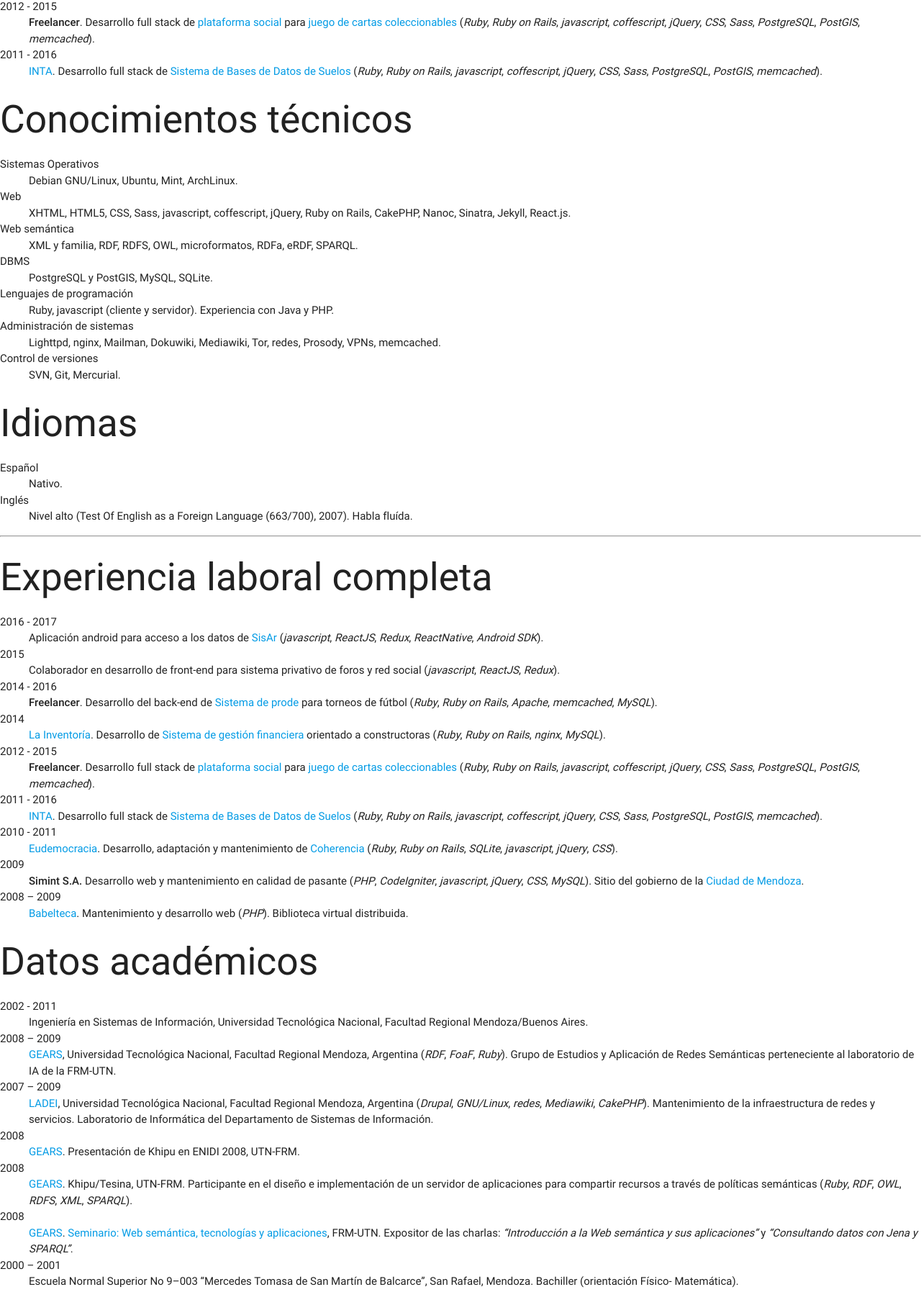
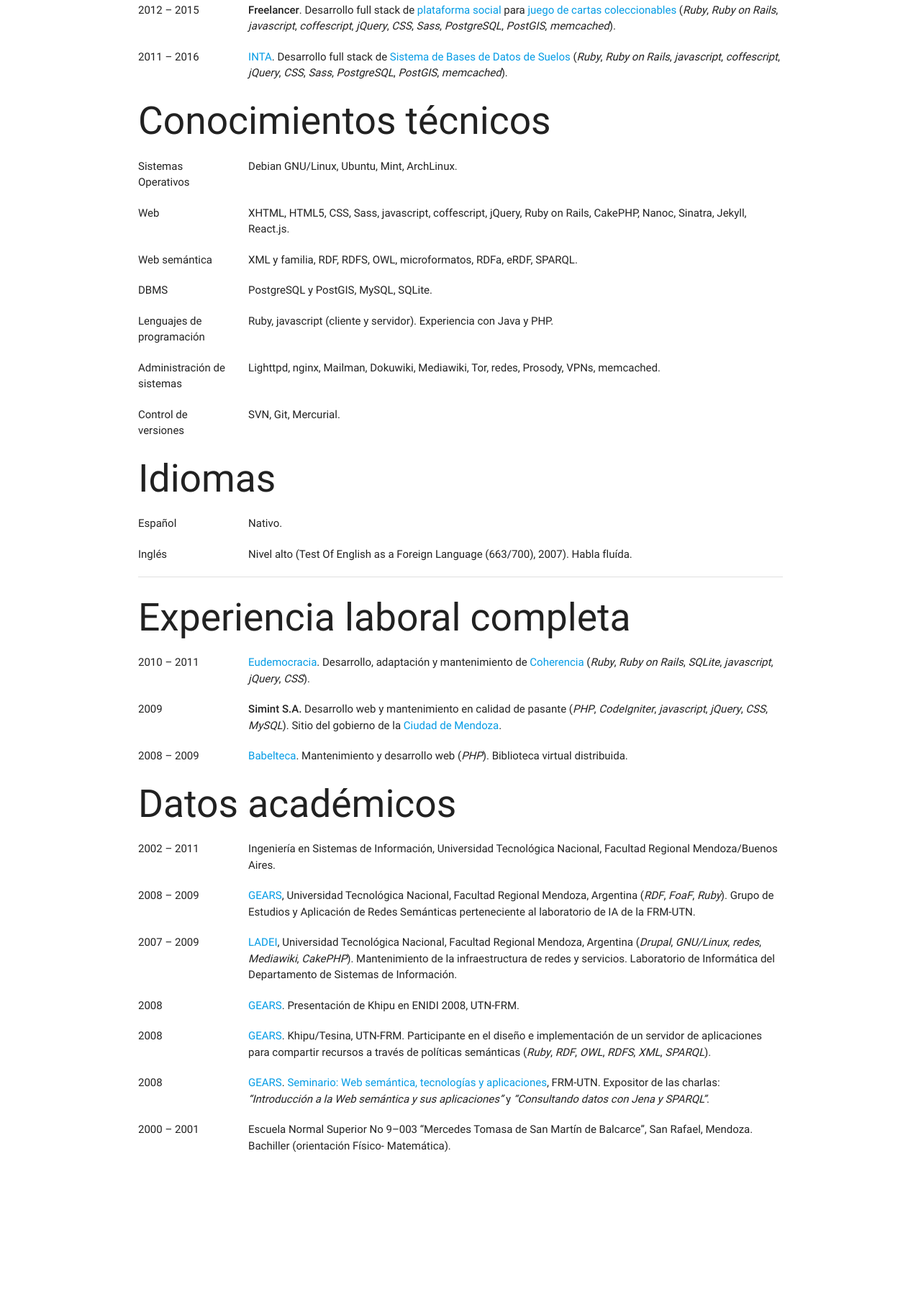
Before and after one commit to mauriciopasquier/mauriciopasquier.com.ar, a plain HTML site: page index.html in a window 1280 px wide. Shown: the part 595-2390 px from the top of the page at 72% size. After the commit the page ends 2218 px from the top, so only its background shows below. Drawn offline with Linux system fonts and the light colour scheme.

Commit message:
Grid básica

```diff
--- a/index.html
+++ b/index.html
@@ -1,9 +1,9 @@
 <!DOCTYPE html>
 <html>
   <head>
-    <title>Mauricio Pasquier Juan - CV</title>
+    <title>Mauricio Pasquier Juan – CV</title>
     <meta content='desarrollo, web, mauricio pasquier, mauricio pasquier juan' name='keywords' />
-    <meta content='Mauricio Pasquier Juan - CV' name='description' />
+    <meta content='Mauricio Pasquier Juan – CV' name='description' />
 
     <link rel="stylesheet" href="css/material-icons-font.css" />
     <link rel="stylesheet" href="css/materialize.min.css" media="screen,projection" />
@@ -17,212 +17,214 @@
   </head>
 
   <body>
+    <div class="container">
       <h1 id="mauriciopasquierjuan">Mauricio Pasquier Juan</h1>
 
-    <dl>
-      <dt>E-Mail</dt>
-      <dd>mauricio (arroba) pasquierjuan.com.ar.</dd>
+      <div class="row">
+        <div class="col s12 m2">Email</div>
+        <div class="col s12 m10">mauricio (arroba) pasquierjuan.com.ar</div>
+      </div>
 
-      <dt>Web</dt>
-      <dd><a href="http://mauriciopasquier.com.ar">mauriciopasquier.com.ar</a>.</dd>
+      <div class="row">
+        <div class="col s12 m2">Web</div>
+        <div class="col s12 m10"><a href="http://mauriciopasquier.com.ar">mauriciopasquier.com.ar</a></div>
+      </div>
 
-      <dt>Github</dt>
-      <dd><a href="http://github.com/mauriciopasquier">github/mauriciopasquier</a>.</dd>
+      <div class="row">
+        <div class="col s12 m2">Github</div>
+        <div class="col s12 m10"><a href="http://github.com/mauriciopasquier">github.com/mauriciopasquier</a></div>
+      </div>
 
-      <dt>AFIP</dt>
-      <dd><a href="http://qr.afip.gob.ar/?qr=w8-HnHY_Jamck804VuhdPQ,,">data fiscal</a></dd>
-    </dl>
+      <div class="row">
+        <div class="col s12 m2">AFIP</div>
+        <div class="col s12 m10"><a href="http://qr.afip.gob.ar/?qr=w8-HnHY_Jamck804VuhdPQ,,">data fiscal</a></div>
+      </div>
 
       <h2 id="experiencialaboralreciente">Experiencia laboral reciente</h2>
 
-    <dl>
-      <dt>2016 - 2017</dt>
-      <dd>
+      <div class="row">
+        <div class="col s12 m2">2016 – 2017</div>
+        <div class="col s12 m10">
           Aplicación android para acceso a los datos de <a href="http://inta.gob.ar/noticias/sisinta-la-base-tiene-que-estar/">SisAr</a>
           (<em>javascript</em>, <em>ReactJS</em>, <em>Redux</em>, <em>ReactNative</em>, <em>Android SDK</em>).
-      </dd>
+        </div>
+      </div>
 
-      <dt>2015</dt>
-      <dd>
+      <div class="row">
+        <div class="col s12 m10">
           Colaborador en desarrollo de front-end para sistema privativo de foros
           y red social (<em>javascript</em>, <em>ReactJS</em>, <em>Redux</em>).
-      </dd>
+        </div>
+      </div>
 
-      <dt>2014 - 2016</dt>
-      <dd>
+      <div class="row">
+        <div class="col s12 m2">2014 – 2016</div>
+        <div class="col s12 m10">
           <strong>Freelancer</strong>. Desarrollo del back-end de <a href="http://futbolprode.com">Sistema de prode</a>
           para torneos de fútbol (<em>Ruby</em>, <em>Ruby on Rails</em>, <em>Apache</em>, <em>memcached</em>, <em>MySQL</em>).
-      </dd>
+        </div>
+      </div>
 
-      <dt>2014</dt>
-      <dd>
+      <div class="row">
+        <div class="col s12 m2">2014</div>
+        <div class="col s12 m10">
           <a href="http://lainventoria.com.ar">La Inventoría</a>. Desarrollo de
           <a href="http://github.com/lainventoria/cp">Sistema de gestión
           financiera</a> orientado a constructoras (<em>Ruby</em>, <em>Ruby on
           Rails</em>, <em>nginx</em>, <em>MySQL</em>).
-      </dd>
+        </div>
+      </div>
 
-      <dt>2012 - 2015</dt>
-      <dd>
+      <div class="row">
+        <div class="col s12 m2">2012 – 2015</div>
+        <div class="col s12 m10">
           <strong>Freelancer</strong>. Desarrollo full stack de <a href="http://bibliotecadeleter.com.ar">plataforma social</a>
            para <a href="http://inferno.com.ar">juego de cartas coleccionables</a>
            (<em>Ruby</em>, <em>Ruby on Rails</em>, <em>javascript</em>,
            <em>coffescript</em>, <em>jQuery</em>, <em>CSS</em>, <em>Sass</em>,
            <em>PostgreSQL</em>, <em>PostGIS</em>, <em>memcached</em>).
-      </dd>
+        </div>
+      </div>
 
-      <dt>2011 - 2016</dt>
-      <dd>
+      <div class="row">
+        <div class="col s12 m2">2011 – 2016</div>
+        <div class="col s12 m10">
           <a href="http://inta.gov.ar/">INTA</a>. Desarrollo full stack de <a href="http://inta.gob.ar/noticias/sisinta-la-base-tiene-que-estar/">Sistema de Bases de Datos de Suelos</a>
            (<em>Ruby</em>, <em>Ruby on Rails</em>, <em>javascript</em>,
            <em>coffescript</em>, <em>jQuery</em>, <em>CSS</em>, <em>Sass</em>,
            <em>PostgreSQL</em>, <em>PostGIS</em>, <em>memcached</em>).
-      </dd>
-    </dl>
+        </div>
+      </div>
 
       <h2 id="conocimientostécnicos">Conocimientos técnicos</h2>
 
-    <dl>
-      <dt>Sistemas Operativos</dt>
-      <dd>Debian GNU/Linux, Ubuntu, Mint, ArchLinux.</dd>
+      <div class="row">
+        <div class="col s12 m2">Sistemas Operativos</div>
+        <div class="col s12 m10">Debian GNU/Linux, Ubuntu, Mint, ArchLinux.</div>
+      </div>
 
-      <dt>Web</dt>
-      <dd>
-        XHTML, HTML5, CSS, Sass, javascript, coffescript, jQuery, Ruby on Rails, CakePHP, Nanoc, Sinatra, Jekyll, React.js.
-      </dd>
+      <div class="row">
+        <div class="col s12 m2">Web</div>
+        <div class="col s12 m10">XHTML, HTML5, CSS, Sass, javascript, coffescript, jQuery, Ruby on Rails, CakePHP, Nanoc, Sinatra, Jekyll, React.js.</div>
+      </div>
 
-      <dt>Web semántica</dt>
-      <dd>XML y familia, RDF, RDFS, OWL, microformatos, RDFa, eRDF, SPARQL.</dd>
+      <div class="row">
+        <div class="col s12 m2">Web semántica</div>
+        <div class="col s12 m10">XML y familia, RDF, RDFS, OWL, microformatos, RDFa, eRDF, SPARQL.</div>
+      </div>
 
-      <dt>DBMS</dt>
-      <dd>PostgreSQL y PostGIS, MySQL, SQLite.</dd>
+      <div class="row">
+        <div class="col s12 m2">DBMS</div>
+        <div class="col s12 m10">PostgreSQL y PostGIS, MySQL, SQLite.</div>
+      </div>
 
-      <dt>Lenguajes de programación</dt>
-      <dd>Ruby, javascript (cliente y servidor). Experiencia con Java y PHP.</dd>
+      <div class="row">
+        <div class="col s12 m2">Lenguajes de programación</div>
+        <div class="col s12 m10">Ruby, javascript (cliente y servidor). Experiencia con Java y PHP.</div>
+      </div>
 
-      <dt>Administración de sistemas</dt>
-      <dd>
+      <div class="row">
+        <div class="col s12 m2">Administración de sistemas</div>
+        <div class="col s12 m10">
           Lighttpd, nginx, Mailman, Dokuwiki, Mediawiki, Tor, redes, Prosody, VPNs, memcached.
-      </dd>
+        </div>
+      </div>
 
-      <dt>Control de versiones</dt>
-      <dd>SVN, Git, Mercurial.</dd>
-    </dl>
+      <div class="row">
+        <div class="col s12 m2">Control de versiones</div>
+        <div class="col s12 m10">SVN, Git, Mercurial.</div>
+      </div>
 
       <h2 id="idiomas">Idiomas</h2>
 
-    <dl>
-      <dt>Español</dt>
-      <dd>Nativo.</dd>
+      <div class="row">
+        <div class="col s12 m2">Español</div>
+        <div class="col s12 m10">Nativo.</div>
+      </div>
 
-      <dt>Inglés</dt>
-      <dd>Nivel alto (Test Of English as a Foreign Language (663/700), 2007). Habla fluída.</dd>
-    </dl>
+      <div class="row">
+        <div class="col s12 m2">Inglés</div>
+        <div class="col s12 m10">Nivel alto (Test Of English as a Foreign Language (663/700), 2007). Habla fluída.</div>
+      </div>
 
-    <hr />
+      <div class="divider"></div>
 
       <h2 id="experiencialaboralcompleta">Experiencia laboral completa</h2>
 
-    <dl>
-      <dt>2016 - 2017</dt>
-      <dd>
-        Aplicación android para acceso a los datos de <a href="http://inta.gob.ar/noticias/sisinta-la-base-tiene-que-estar/">SisAr</a>
-        (<em>javascript</em>, <em>ReactJS</em>, <em>Redux</em>, <em>ReactNative</em>, <em>Android SDK</em>).
-      </dd>
-
-      <dt>2015</dt>
-      <dd>
-        Colaborador en desarrollo de front-end para sistema privativo de foros
-        y red social (<em>javascript</em>, <em>ReactJS</em>, <em>Redux</em>).
-      </dd>
-
-      <dt>2014 - 2016</dt>
-      <dd>
-        <strong>Freelancer</strong>. Desarrollo del back-end de <a href="http://futbolprode.com">Sistema de prode</a>
-        para torneos de fútbol (<em>Ruby</em>, <em>Ruby on Rails</em>, <em>Apache</em>, <em>memcached</em>, <em>MySQL</em>).
-      </dd>
-
-      <dt>2014</dt>
-      <dd>
-        <a href="http://lainventoria.com.ar">La Inventoría</a>. Desarrollo de
-        <a href="http://github.com/lainventoria/cp">Sistema de gestión
-        financiera</a> orientado a constructoras (<em>Ruby</em>, <em>Ruby on
-        Rails</em>, <em>nginx</em>, <em>MySQL</em>).
-      </dd>
-
-      <dt>2012 - 2015</dt>
-      <dd>
-        <strong>Freelancer</strong>. Desarrollo full stack de <a href="http://bibliotecadeleter.com.ar">plataforma social</a>
-         para <a href="http://inferno.com.ar">juego de cartas coleccionables</a>
-         (<em>Ruby</em>, <em>Ruby on Rails</em>, <em>javascript</em>,
-         <em>coffescript</em>, <em>jQuery</em>, <em>CSS</em>, <em>Sass</em>,
-         <em>PostgreSQL</em>, <em>PostGIS</em>, <em>memcached</em>).
-      </dd>
-
-      <dt>2011 - 2016</dt>
-      <dd>
-        <a href="http://inta.gov.ar/">INTA</a>. Desarrollo full stack de <a href="http://inta.gob.ar/noticias/sisinta-la-base-tiene-que-estar/">Sistema de Bases de Datos de Suelos</a>
-         (<em>Ruby</em>, <em>Ruby on Rails</em>, <em>javascript</em>,
-         <em>coffescript</em>, <em>jQuery</em>, <em>CSS</em>, <em>Sass</em>,
-         <em>PostgreSQL</em>, <em>PostGIS</em>, <em>memcached</em>).
-      </dd>
-
-      <dt>2010 - 2011</dt>
-      <dd>
+      <div class="row">
+        <div class="col s12 m2">2010 – 2011</div>
+        <div class="col s12 m10">
           <a href="http://eudemocracia.org">Eudemocracia</a>. Desarrollo, adaptación y mantenimiento de
           <a href="http://github.com/eudemocracia/coherencia">Coherencia</a> (<em>Ruby</em>, <em>Ruby on Rails</em>, <em>SQLite</em>,
           <em>javascript</em>, <em>jQuery</em>, <em>CSS</em>).
-      </dd>
+        </div>
+      </div>
 
-      <dt>2009</dt>
-      <dd>
+      <div class="row">
+        <div class="col s12 m2">2009</div>
+        <div class="col s12 m10">
           <strong>Simint S.A.</strong> Desarrollo web y mantenimiento en calidad de pasante (<em>PHP</em>, <em>CodeIgniter</em>,
           <em>javascript</em>, <em>jQuery</em>, <em>CSS</em>, <em>MySQL</em>). Sitio del gobierno de la
           <a href="http://www.ciudaddemendoza.gov.ar/">Ciudad de Mendoza</a>.
-      </dd>
+        </div>
+      </div>
 
-      <dt>2008 – 2009</dt>
-      <dd>
+      <div class="row">
+        <div class="col s12 m2">2008 – 2009</div>
+        <div class="col s12 m10">
           <a href="http://www.babelteca.com.ar">Babelteca</a>. Mantenimiento y
           desarrollo web (<em>PHP</em>). Biblioteca virtual distribuida.
-      </dd>
-    </dl>
+        </div>
+      </div>
 
       <h2 id="datosacadémicos">Datos académicos</h2>
 
-    <dl>
-    <dt>2002 - 2011</dt>
-    <dd>Ingeniería en Sistemas de Información, Universidad Tecnológica Nacional, Facultad Regional
-     Mendoza/Buenos Aires.</dd>
+      <div class="row">
+	<div class="col s12 m2">2002 – 2011</div>
+	<div class="col s12 m10">Ingeniería en Sistemas de Información, Universidad Tecnológica Nacional, Facultad Regional
+	 Mendoza/Buenos Aires.</div>
+      </div>
 
-    <dt>2008 – 2009</dt>
-    <dd><a href="http://ai.frm.utn.edu.ar/gears">GEARS</a>, Universidad Tecnológica Nacional, Facultad Regional Mendoza,
+      <div class="row">
+	<div class="col s12 m2">2008 – 2009</div>
+	<div class="col s12 m10"><a href="http://ai.frm.utn.edu.ar/gears">GEARS</a>, Universidad Tecnológica Nacional, Facultad Regional Mendoza,
 	 Argentina (<em>RDF</em>, <em>FoaF</em>, <em>Ruby</em>). Grupo de Estudios y Aplicación de Redes Semánticas perteneciente al
-     laboratorio de IA de la FRM-UTN.</dd>
+	 laboratorio de IA de la FRM-UTN.</div>
+      </div>
 
-    <dt>2007 – 2009</dt>
-    <dd><a href="http://ladei.frm.utn.edu.ar">LADEI</a>, Universidad Tecnológica Nacional, Facultad Regional Mendoza,
+      <div class="row">
+	<div class="col s12 m2">2007 – 2009</div>
+	<div class="col s12 m10"><a href="http://ladei.frm.utn.edu.ar">LADEI</a>, Universidad Tecnológica Nacional, Facultad Regional Mendoza,
 	 Argentina (<em>Drupal</em>, <em>GNU/Linux</em>, <em>redes</em>, <em>Mediawiki</em>, <em>CakePHP</em>). Mantenimiento de la infraestructura
-     de redes y servicios. Laboratorio de Informática del Departamento de Sistemas de Información.</dd>
+	 de redes y servicios. Laboratorio de Informática del Departamento de Sistemas de Información.</div>
+      </div>
 
-    <dt>2008</dt>
-    <dd><a href="http://ai.frm.utn.edu.ar/gears">GEARS</a>. Presentación de Khipu en ENIDI 2008, UTN-FRM.</dd>
+      <div class="row">
+	<div class="col s12 m2">2008</div>
+	<div class="col s12 m10"><a href="http://ai.frm.utn.edu.ar/gears">GEARS</a>. Presentación de Khipu en ENIDI 2008, UTN-FRM.</div>
+      </div>
 
-    <dt>2008</dt>
-    <dd><a href="http://ai.frm.utn.edu.ar/gears">GEARS</a>. Khipu/Tesina, UTN-FRM. Participante en el diseño e
+      <div class="row">
+	<div class="col s12 m2">2008</div>
+	<div class="col s12 m10"><a href="http://ai.frm.utn.edu.ar/gears">GEARS</a>. Khipu/Tesina, UTN-FRM. Participante en el diseño e
 	 implementación de un servidor de aplicaciones para compartir recursos a través de políticas semánticas
-     (<em>Ruby</em>, <em>RDF</em>, <em>OWL</em>, <em>RDFS</em>, <em>XML</em>, <em>SPARQL</em>).</dd>
+	 (<em>Ruby</em>, <em>RDF</em>, <em>OWL</em>, <em>RDFS</em>, <em>XML</em>, <em>SPARQL</em>).</div>
+      </div>
 
-    <dt>2008</dt>
-    <dd><a href="http://ai.frm.utn.edu.ar/gears">GEARS</a>.
+      <div class="row">
+	<div class="col s12 m2">2008</div>
+	<div class="col s12 m10"><a href="http://ai.frm.utn.edu.ar/gears">GEARS</a>.
 	 <a href="http://myhomemdz.dyndns.org/wiki/index.php/Seminario">Seminario: Web semántica, tecnologías y aplicaciones</a>,
 	 FRM-UTN. Expositor de las charlas: <em>“Introducción a la Web semántica y sus aplicaciones”</em> y
-     <em>“Consultando datos con Jena y SPARQL”</em>.</dd>
+	 <em>“Consultando datos con Jena y SPARQL”</em>.</div>
+      </div>
 
-    <dt>2000 – 2001</dt>
-    <dd>Escuela Normal Superior No 9&#8211;003 “Mercedes Tomasa de San Martín de Balcarce”, San Rafael, Mendoza.
-     Bachiller (orientación Físico- Matemática).</dd>
-    </dl>
+      <div class="row">
+	<div class="col s12 m2">2000 – 2001</div>
+	<div class="col s12 m10">Escuela Normal Superior No 9&#8211;003 “Mercedes Tomasa de San Martín de Balcarce”, San Rafael, Mendoza.
+	 Bachiller (orientación Físico- Matemática).</div>
+      </div>
+    </div>
 
     <script type="text/javascript" src="js/jquery-2.1.1.min.js"></script>
     <script type="text/javascript" src="js/materialize.min.js"></script>
```
Lines whose indentation alone changed are shown as unchanged.
